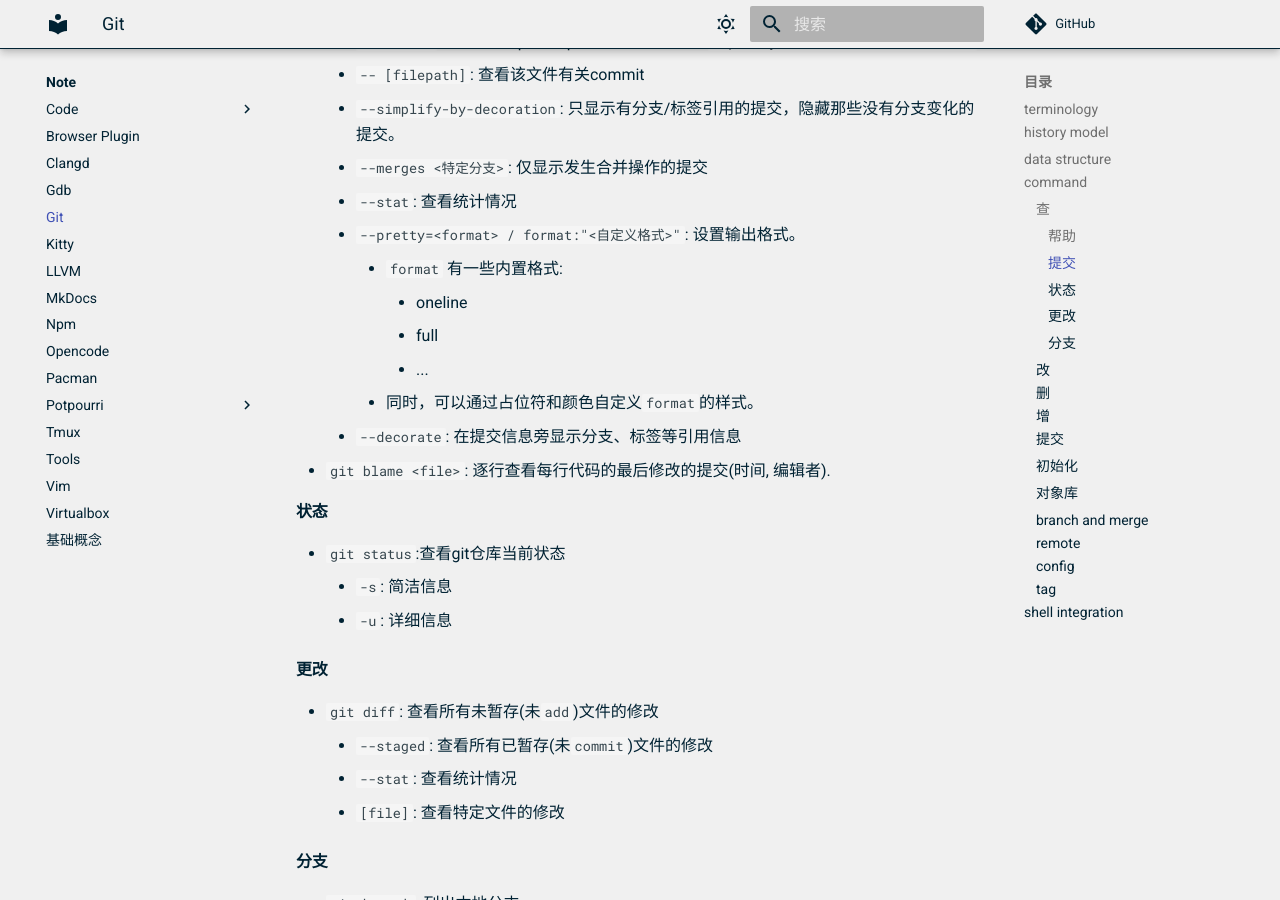
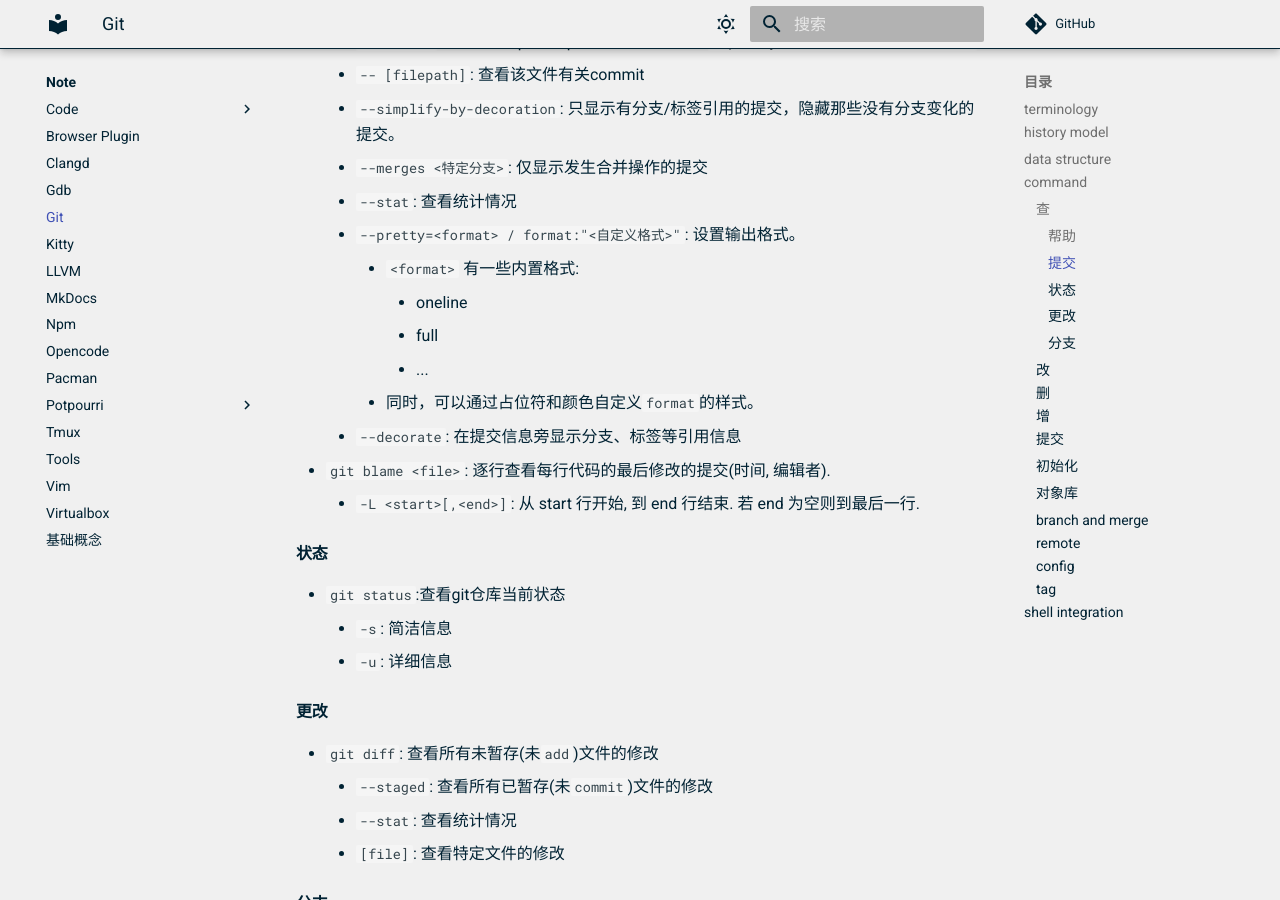
Before and after one commit to Wijkqwe/Wijkqwe.github.io, an MkDocs documentation site: the page built from docs/note/git.md, in a window 1280 px wide and 900 px high, scrolled down 1424 px. Built offline with MkDocs 1.6.1 and Material for MkDocs 9.7.7, drawn with Linux system fonts in a browser that asks for light colours; comment, search, counter and statistics services are not loaded.

Commit message:
[note][git]

```diff
--- a/docs/note/git.md
+++ b/docs/note/git.md
@@ -61,13 +61,14 @@ references = map<string string>
 	- `--merges <特定分支>`: 仅显示发生合并操作的提交
 	- `--stat`: 查看统计情况
 	- `--pretty=<format> / format:"<自定义格式>"`: 设置输出格式。
-	    - `format` 有一些内置格式:
+	    - `<format>` 有一些内置格式:
 		    - oneline
 		    - full
 		    - ...
 		- 同时，可以通过占位符和颜色自定义`format`的样式。
 	- `--decorate`: 在提交信息旁显示分支、标签等引用信息
 - `git blame <file>`: 逐行查看每行代码的最后修改的提交(时间, 编辑者).
+    - `-L <start>[,<end>]`: 从 start 行开始, 到 end 行结束. 若 end 为空则到最后一行.
 
 #### 状态
 
```
